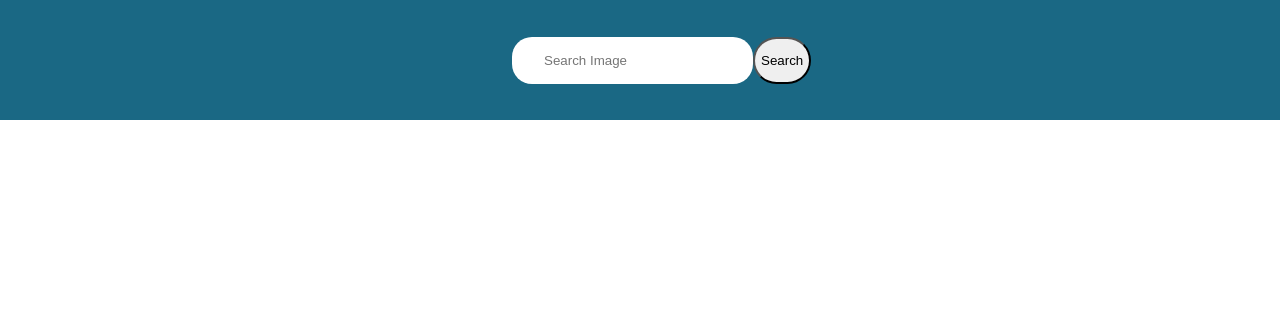
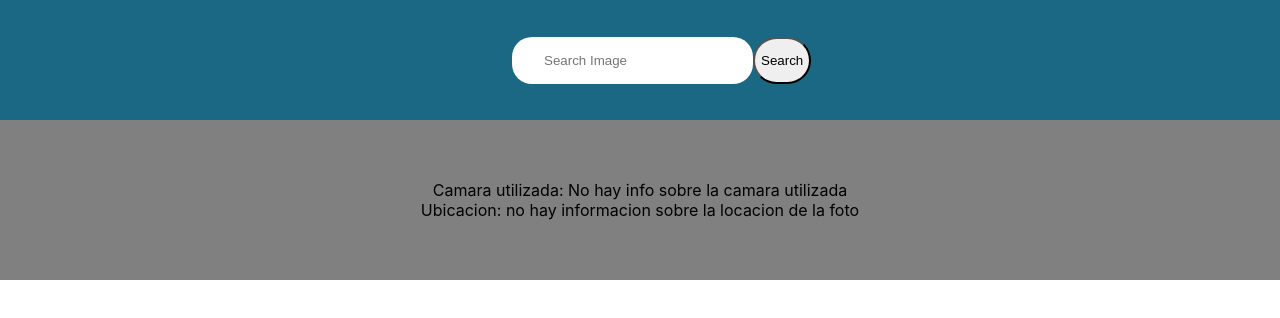
Before and after one commit to Angelsarmiento1987/tpfinalB, a React (Create React App) app: page / in a window 1280 px wide. Shown: the top 318 px of the page. Built offline with nearby package versions, Linux system fonts and the light colour scheme.

Commit message:
3ercommit

```diff
--- /dev/null
+++ b/src/components/CardInfo/CardInfo.jsx
@@ -0,0 +1,12 @@
+import './CardInfo.css'
+
+
+import React from 'react';
+
+const CardInfo = (props) => {
+    return(
+       <></>
+    )
+}
+
+export { CardInfo }
--- a/src/components/Navbar/Navbar.css
+++ b/src/components/Navbar/Navbar.css
@@ -73,3 +73,17 @@ align-items: center;
         object-position: center;
 
     }
+
+    .mostrarInfoAdicional{
+
+        background-color: grey;
+        width: 100vw;
+        height: 20Vh;
+        display: flex;
+        justify-content: center;
+        align-items: center;
+        position: sticky;
+        margin-bottom: 0px;
+        flex-direction: column;
+
+    }
--- a/src/components/Navbar/Navbar.jsx
+++ b/src/components/Navbar/Navbar.jsx
@@ -3,12 +3,14 @@
 import './Navbar.css'
 import React, { useState } from 'react';
 import { Hero } from '../Hero/Hero';
+import { CardInfo } from '../CardInfo/CardInfo';
 
 const Navbar = () => {
 
     const [valor, setValor] = useState(''); //creo la variable VALOR que recibira lo que se escriba en el imput
     const [mostrarResultados, setmostrarResultados] = useState([]) //creo el array mostrarResultados donde se guardaran los datos obtenidps de la api
     const [mostrarResultados2, setmostrarResultados2] = useState([])
+    const[mostrarLocacion,setmostrarLocacion] = useState([])
 
     const buscarResultado = async () => {
 
@@ -31,9 +33,16 @@ const Navbar = () => {
 
         const respuesta2 = await fetch(URL2); //guardo en respuesta la llamada a la api
         const data2 = await respuesta2.json(); //guardo en data la conversion a json
-        setmostrarResultados2(data2.results) //guardo en mostrarResultados la data
-        console.log(data2.exif.model)
+        setmostrarResultados2(data2.exif) //guardo en mostrarResultados la data
+        setmostrarLocacion(data2.location)
+        console.log(data2)
 
+
+       return(
+
+        <div className='contenedorImagen'>{data2.exif.model}</div>
+
+       )
 
 
      }
@@ -57,6 +66,12 @@ const Navbar = () => {
 
 
                 </div>
+                <div className='mostrarInfoAdicional'> {/*div para mostrar datos adicionales de las fotos*/ }
+
+                <p>Camara utilizada: {mostrarResultados2.model!=null? mostrarResultados2.model:`No hay info sobre la camara utilizada`}</p>
+                <p>Ubicacion: {mostrarLocacion.city!=null? mostrarLocacion.city:`no hay informacion sobre la locacion de la foto`}</p>
+
+                </div>
 
                 <div className='seccionFotos'>
                         <div className='contImagenes'>
@@ -76,18 +91,20 @@ const Navbar = () => {
 
 
                                  <div className='contenedorImagen'>
+
+
                                      <img className='imgTamaño' src= {elemento.urls.regular} alt="" />
                                     <button onClick={()=>buscarInfoFoto(elemento.id)}>Mas info</button> {/*boton q llama la funcion buscarinfofoto y le paso como parametro el identificador de la foto*/}
 
                                      <p>{elemento.user.location}</p>
-                                    <p>{elemento.id}</p>
 
 
 
 
-                                     <p>{elemento.tags[0].title}</p>
+
+                                     {/*<p>{elemento.tags[0].title}</p>
                                     <p>{elemento.tags[1].title}</p>
-                                    <p>{elemento.tags[2].title}</p>
+                            <p>{elemento.tags[2].title}</p>*/}
 
 
                                 </div>
@@ -96,6 +113,9 @@ const Navbar = () => {
 
                       </div>
                       </div>
+
+
+
                       </div>
                         )
                         }
```
Also changed, not shown: src/components/CardInfo/CardInfo.css (added).
